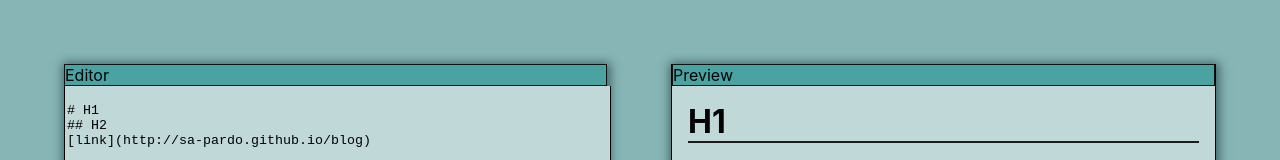
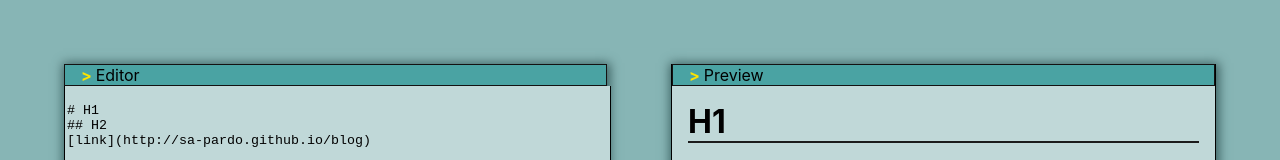
Before and after one commit to sa-pardo/markdown-previewer, a React (Create React App) app: page / in a window 1280 px wide. Shown: the top 160 px of the page. Built offline with nearby package versions, Linux system fonts and the light colour scheme.

Commit message:
add ::before  to headers

```diff
--- a/src/index.css
+++ b/src/index.css
@@ -41,9 +41,16 @@ textarea {
 
 #header {
   padding: 0px;
+  padding-left: 1rem;
   margin: 0px;
   background-color: #4aa3a3;
   border: 1px solid rgb(19, 18, 18);
+}
+
+#header::before {
+  content: "> ";
+  font-weight: bolder;
+  color: rgb(253, 228, 0);
 }
 
 #editor-container {
```
